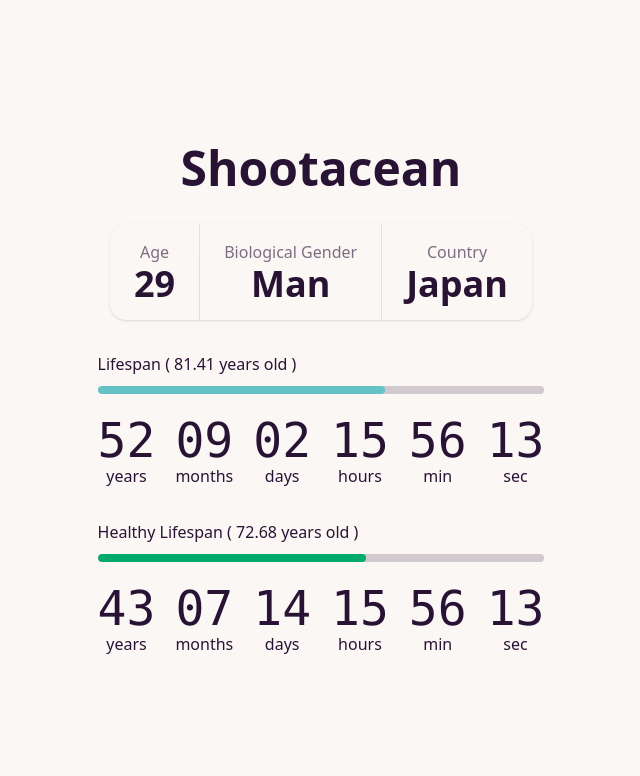
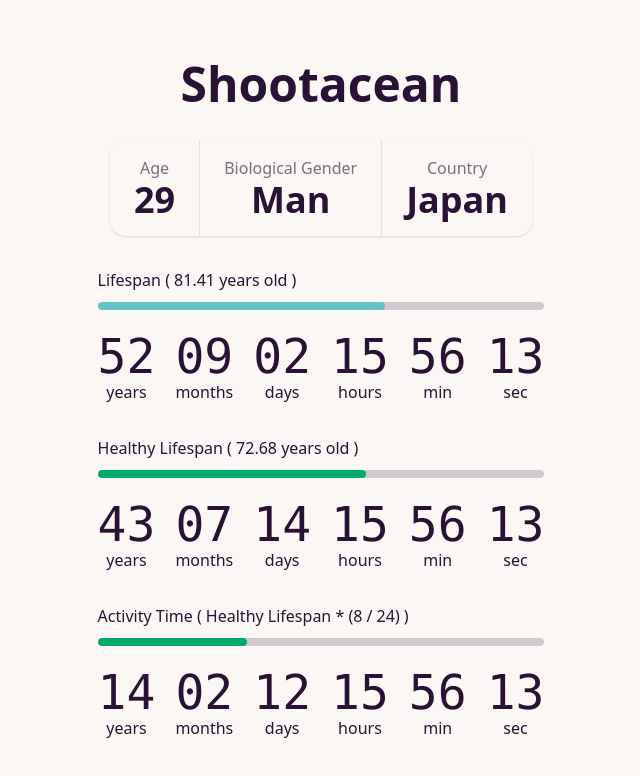
Before and after one commit to shootacean/countdown.shootacean.com, a SvelteKit app: page / in a window 1280 px wide. Shown: the top 776 px of the page, without its empty margins (319-959 px from the left). Built offline with nearby package versions, Linux system fonts and the light colour scheme.

Commit message:
add 残りの活動できる時間

```diff
--- a/src/routes/Lifespan.svelte
+++ b/src/routes/Lifespan.svelte
@@ -16,6 +16,18 @@
    * @see https://eikaiwa.dmm.com/uknow/questions/31349/
    */
   const HEALTHY_LIFESPAN = 72.68;
+  /**
+   * 余命
+   */
+  const REMAINING_LIFESPAN = HEALTHY_LIFESPAN - currentAge;
+  /**
+   * 活動時間(起きている時間)
+   */
+  const REMAINING_ACTIVITY_TIME = REMAINING_LIFESPAN * (8/24);
+  /**
+   * 使用済みの活動時間
+   */
+   const USED_ACTIVITY_TIME = REMAINING_ACTIVITY_TIME * (8/24);
 
   const now = new Date();
 
@@ -29,6 +41,12 @@
 
 <section class="mt-8">
   <h2 class="text-left">Healthy Lifespan ( {HEALTHY_LIFESPAN} years old )</h2>
-  <progress class="progress progress-success w-full" value={HEALTHY_LIFESPAN-currentAge} max={HEALTHY_LIFESPAN}></progress>
-  <Countdown end={new Date(now.getFullYear() + HEALTHY_LIFESPAN-currentAge, now.getMonth(), now.getDate())} />
+  <progress class="progress progress-success w-full" value={REMAINING_LIFESPAN} max={HEALTHY_LIFESPAN}></progress>
+  <Countdown end={new Date(now.getFullYear() + REMAINING_LIFESPAN, now.getMonth(), now.getDate())} />
 </section>
+
+<section class="mt-8">
+  <h2 class="text-left">Activity Time ( Healthy Lifespan * (8 / 24) )</h2>
+  <progress class="progress progress-success w-full" value={USED_ACTIVITY_TIME} max={REMAINING_ACTIVITY_TIME}></progress>
+  <Countdown end={new Date(now.getFullYear() + REMAINING_ACTIVITY_TIME, now.getMonth(), now.getDate())} />
+</section>
```
